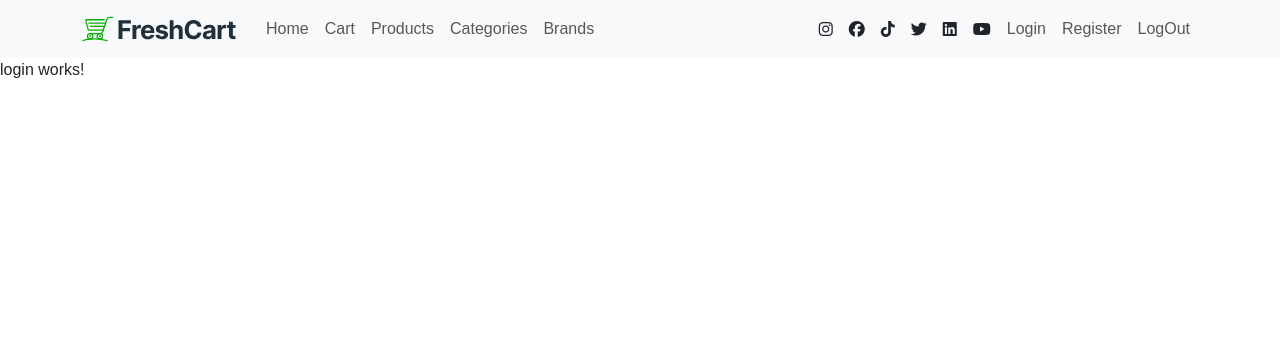
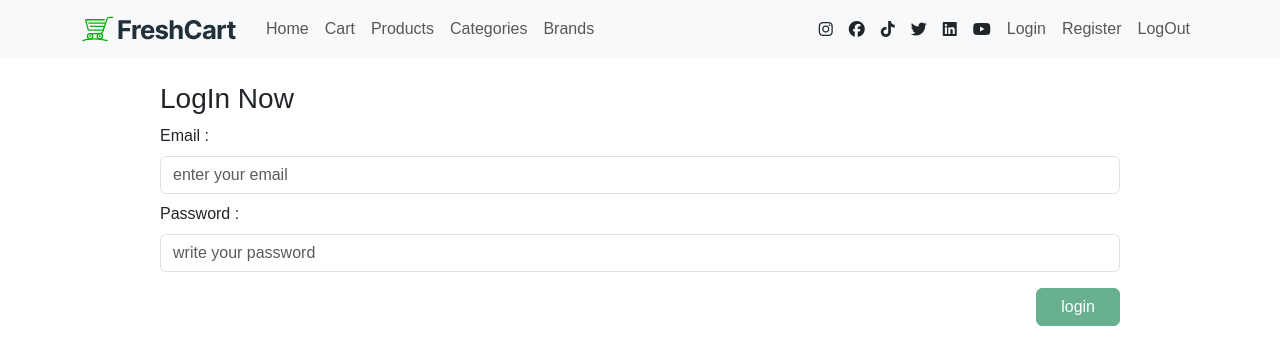
Before and after one commit to Amin-ElGazzar/Ecommerce-Angular, an Angular app: page /login in a window 1280 px wide. Shown: the top 364 px of the page. Built offline with nearby package versions, Linux system fonts and the light colour scheme; a web font is replaced by a local one.

Commit message:
handle login form

```diff
--- a/src/app/Services/auth.service.ts
+++ b/src/app/Services/auth.service.ts
@@ -10,4 +10,8 @@ export class AuthService {
   register(model: object): Observable<any> {
     return this._httpClient.post('', model);
   }
+
+  login(model: object): Observable<any> {
+    return this._httpClient.post('', model);
+  }
 }
--- a/src/app/login/login.component.html
+++ b/src/app/login/login.component.html
@@ -1 +1,61 @@
-<p>login works!</p>
+<div class="w-75 mx-auto py-4">
+  <h3>LogIn Now</h3>
+
+  <form (NgSubmit)="handleLogin(loginForm)" [formGroup]="loginForm">
+    <div class="form-group">
+      <label for="email">Email :</label>
+      <input
+        type="email"
+        class="form-control my-2"
+        id="email"
+        formControlName="email"
+        placeholder="enter your email"
+      />
+      <div
+        class="alert alert-danger "
+        *ngIf="
+          loginForm.get('email')?.errors && loginForm.get('email')?.touched
+        "
+      >
+        <p class="m-0" *ngIf="loginForm.get('email')?.getError('required')">
+          email is required
+        </p>
+        <p class="m-0" *ngIf="loginForm.get('email')?.getError('email')">
+          enter valid email
+        </p>
+      </div>
+    </div>
+
+    <div class="form-group">
+      <label for="password">Password :</label>
+      <input
+        class="form-control my-2"
+        type="password"
+        id="password"
+        placeholder="write your password"
+        formControlName="password"
+      />
+      <div
+        class="alert alert-danger "
+        *ngIf="
+          loginForm.get('password')?.errors &&
+          loginForm.get('password')?.touched
+        "
+      >
+        <p class="m-0" *ngIf="loginForm.get('password')?.getError('required')">
+          password is required
+        </p>
+        <p class="m-0" *ngIf="loginForm.get('password')?.getError('pattern')">
+          password must have at least one uppercase character
+        </p>
+      </div>
+    </div>
+
+    <button type="submit" class="btn btn-success d-block ms-auto mt-3 px-4" [disabled]="loginForm.invalid">
+      <div *ngIf="isLoading" class="spinner-border text-primary" role="status">
+        <span class="visually-hidden">Loading...</span>
+      </div>
+      <div *ngIf="!isLoading">login</div>
+    </button>
+  </form>
+</div>
--- a/src/app/login/login.component.ts
+++ b/src/app/login/login.component.ts
@@ -1,10 +1,35 @@
 import { Component } from '@angular/core';
+import { FormControl, FormGroup, Validators } from '@angular/forms';
+import { AuthService } from '../Services/auth.service';
 
 @Component({
   selector: 'app-login',
   templateUrl: './login.component.html',
-  styleUrls: ['./login.component.css']
+  styleUrls: ['./login.component.css'],
 })
 export class LoginComponent {
+  isLoading: boolean = false;
 
+  constructor(private _authService: AuthService) {}
+  loginForm: FormGroup = new FormGroup({
+    email: new FormControl(null, [Validators.required, Validators.email]),
+    password: new FormControl(null, [
+      Validators.required,
+      Validators.pattern(/^[A-Z][a-z0-9]{5,10}$/),
+    ]),
+  });
+
+  handleLogin(loginForm: FormGroup) {
+    this.isLoading = true;
+    if (loginForm.valid) {
+      this._authService.login(loginForm).subscribe({
+        next: (res) => {
+          this.isLoading = false;
+        },
+        error: (err) => {
+          this.isLoading = false;
+        },
+      });
+    }
+  }
 }
--- a/src/app/register/register.component.html
+++ b/src/app/register/register.component.html
@@ -1,6 +1,9 @@
 <div class="w-75 mx-auto py-4">
   <h3>Register Now</h3>
 
+  <div class="alert alert-danger" *ngIf="backendError.length > 0">
+    {{ backendError }}
+  </div>
   <form (NgSubmit)="(registerForm)" [formGroup]="registerForm">
     <div class="form-group">
       <label for="name">Name :</label>
@@ -12,10 +15,15 @@
         class="form-control my-2"
       />
       <div
-        *ngIf="registerForm.get('name')?.errors && registerForm.get('name')?.touched"
+        *ngIf="
+          registerForm.get('name')?.errors && registerForm.get('name')?.touched
+        "
         class="alert alert-danger"
       >
-        <p class="m-0 p-sm" *ngIf="registerForm.get('name')?.getError('required')">
+        <p
+          class="m-0 p-sm"
+          *ngIf="registerForm.get('name')?.getError('required')"
+        >
           name is required
         </p>
         <p class="m-0" *ngIf="registerForm.get('name')?.getError('minlength')">
@@ -37,7 +45,10 @@
         class="form-control my-2"
       />
       <div
-        *ngIf="registerForm.get('email')?.errors && registerForm.get('email')?.touched"
+        *ngIf="
+          registerForm.get('email')?.errors &&
+          registerForm.get('email')?.touched
+        "
         class="alert alert-danger"
       >
         <p class="m-0" *ngIf="registerForm.get('email')?.getError('required')">
@@ -59,7 +70,10 @@
         class="form-control my-2"
       />
       <div
-        *ngIf="registerForm.get('password')?.errors && registerForm.get('password')?.touched"
+        *ngIf="
+          registerForm.get('password')?.errors &&
+          registerForm.get('password')?.touched
+        "
         class="alert alert-danger"
       >
         <p
@@ -87,7 +101,10 @@
         class="form-control my-2"
       />
       <div
-        *ngIf="registerForm.get('rePassword')?.errors && registerForm.get('rePassword')?.touched"
+        *ngIf="
+          registerForm.get('rePassword')?.errors &&
+          registerForm.get('rePassword')?.touched
+        "
         class="alert alert-danger"
       >
         <p
@@ -115,7 +132,10 @@
         class="form-control my-2"
       />
       <div
-        *ngIf="registerForm.get('phone')?.errors && registerForm.get('phone')?.touched"
+        *ngIf="
+          registerForm.get('phone')?.errors &&
+          registerForm.get('phone')?.touched
+        "
         class="alert alert-danger"
       >
         <p class="m-0" *ngIf="registerForm.get('phone')?.getError('required')">
@@ -132,10 +152,10 @@
       [disabled]="registerForm.invalid"
       class="btn btn-success d-block ms-auto my-3"
     >
-    <div *ngIf="isLoading" class="spinner-border text-primary" role="status">
+      <div *ngIf="isLoading" class="spinner-border text-primary" role="status">
         <span class="visually-hidden">Loading...</span>
       </div>
-     <div *ngIf="!isLoading">register</div>
+      <div *ngIf="!isLoading">register</div>
     </button>
   </form>
 </div>
--- a/src/app/register/register.component.ts
+++ b/src/app/register/register.component.ts
@@ -10,7 +10,7 @@ import { Router } from '@angular/router';
 })
 export class RegisterComponent {
   isLoading: boolean = false;
-
+  backendError: string = '';
   constructor(private _authService: AuthService, private _router: Router) {}
 
   registerForm: FormGroup = new FormGroup({
@@ -49,6 +49,7 @@ export class RegisterComponent {
         },
         error: (err) => {
           this.isLoading = false;
+          this.backendError = err.error.error.mes;
           console.log(err);
         },
       });
```
